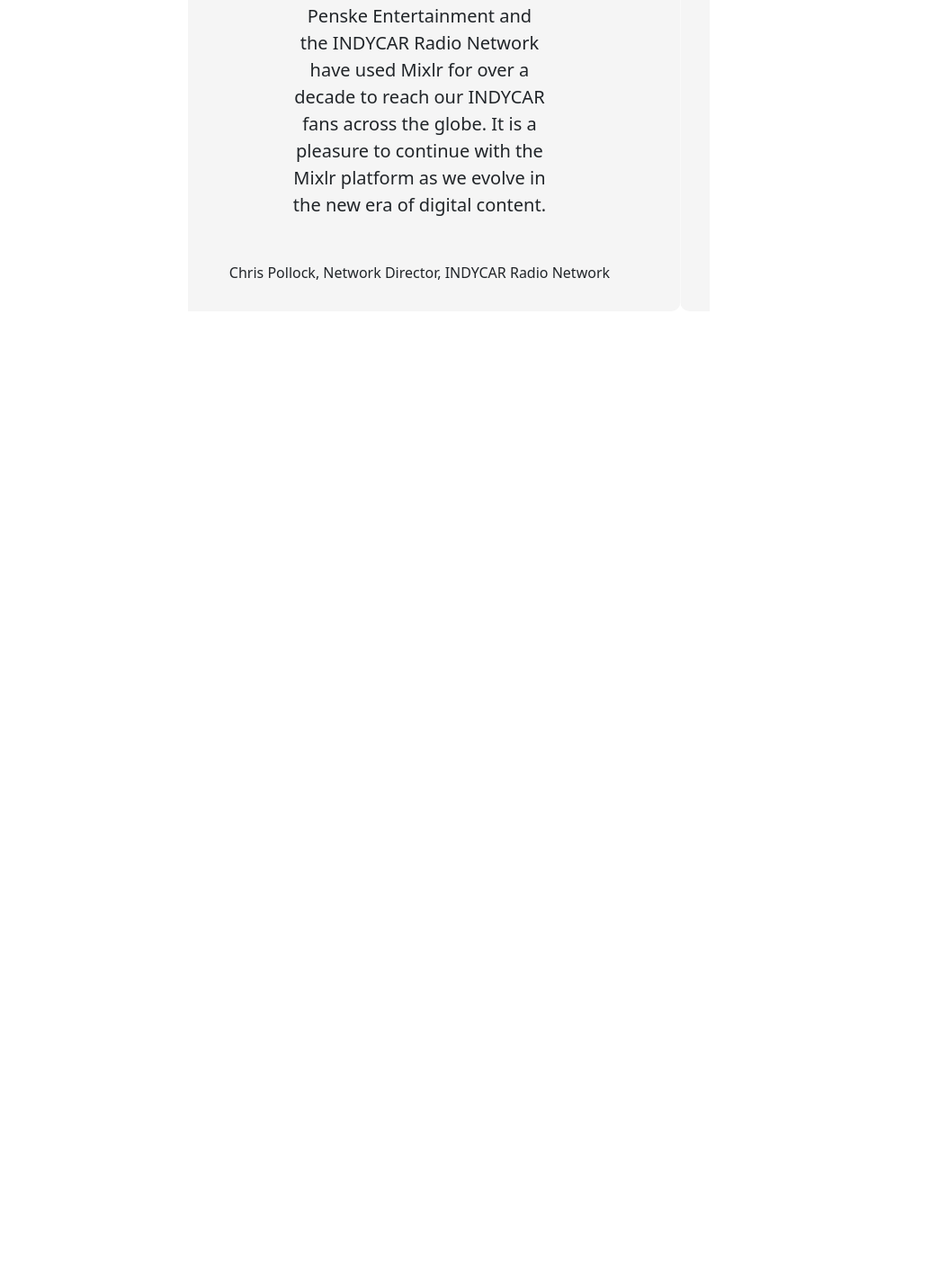
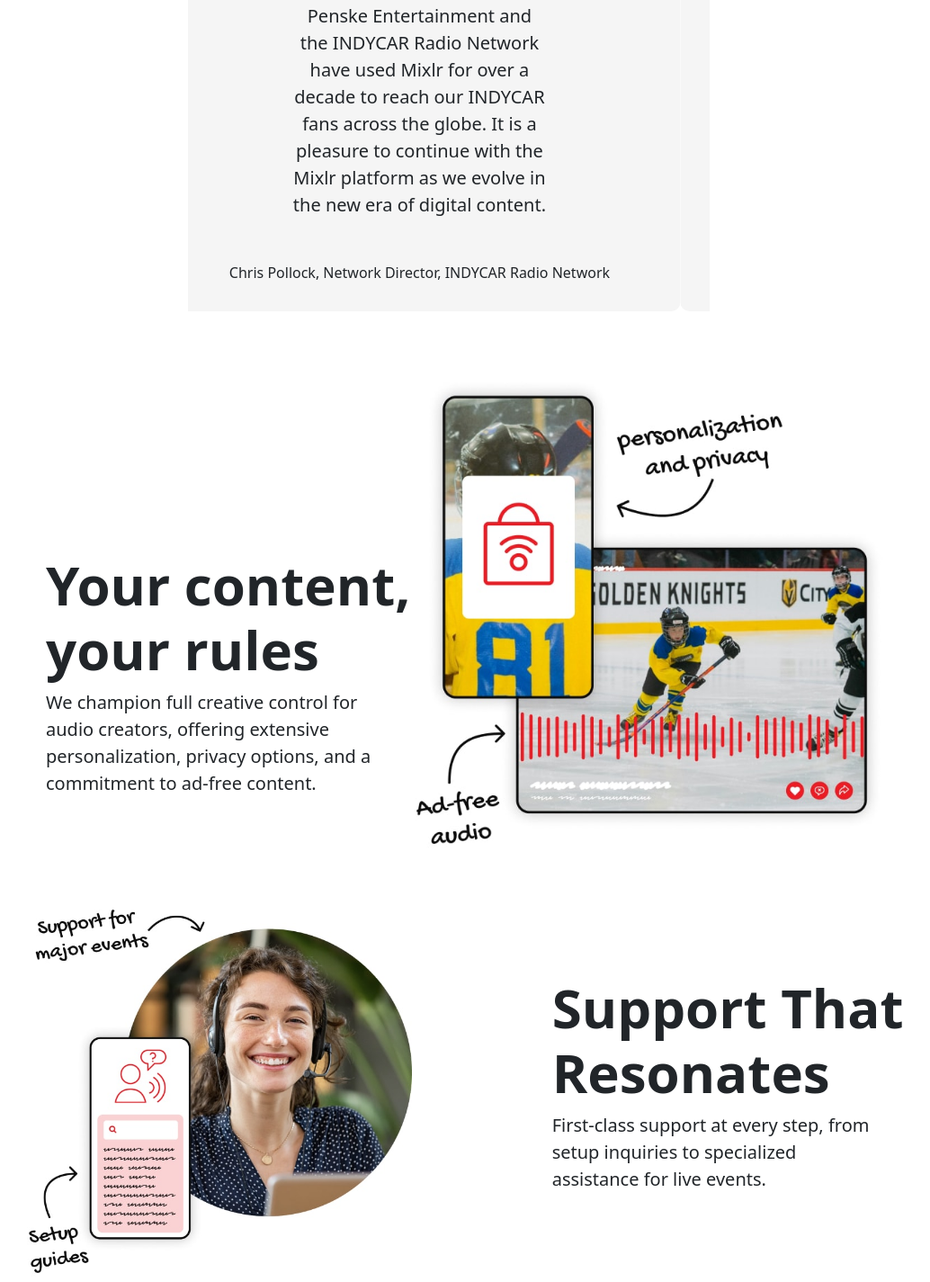
Before and after one commit to zadtechspace/linkUsers, a plain HTML site: page index.html in a window 1280 px wide. Shown: the part 934-2359 px from the top of the page at 90% size, without its empty margins (141-1175 px from the left). Before the commit the page ends 1294 px from the top, so only its background shows below. Drawn offline with nearby package versions, Linux system fonts and the light colour scheme.

Commit message:
chinonso-part

```diff
--- a/index.html
+++ b/index.html
@@ -108,6 +108,36 @@
   </div>
 </section>
 
+
+
+<!--  section chinonso ......................  -->
+<section class="chinonso">
+  <div class="nonso01">
+
+    <div class="fir01">
+      <h1 class="nonh1">Your content, <br> your rules</h1>
+      <p class="nonp">We champion full creative control for <br> audio creators, offering extensive <br> personalization, privacy options, and a <br> commitment to ad-free content.
+
+      </p>
+    </div>
+    <img class="nonimg" src="./img/mixir/feature-ad-free-704-8d6261a96afa7f8af2c9894baed12ce417b2fb40246c85f5fe4e35324e098264.jpg" alt="">
+  </div>
+
+  <div class="nonso02">
+
+    <img class="nonsimg" src="./img/mixir/feature-support-704-d64a00cd465ddebc032e6db3105aa4b4fbb9f8ffa14cf6ff04f4c397b946bc64.jpg" alt="">
+
+    <div class="firs01">
+      <h1 class="nonsh1">Support That <br> Resonates</h1>
+      <p class="nonsp">First-class support at every step, from <br> setup inquiries to specialized <br> assistance for live events.</p>
+    </div>
+
+  </div>
+
+</section>
+<!-- End of  section chinonso ......................  -->
+
+
 <script src="mixir.js"></script>
 
 <!-- <script src="bootstrap-5.3.2-dist/js/bootstrap.bundle.js"></script> -->
--- a/mixir.css
+++ b/mixir.css
@@ -150,3 +150,71 @@ blockquote{
     border-radius: 10px;
     height: 60vh;
 }
+
+
+/* section chinonso ...................... */
+
+.nonso01{
+    display: flex;
+    margin-left: 15%;
+    margin-top: 4%;
+}
+
+.nonh1{
+    font-size: 60px;
+    font-weight: bolder;
+    font-family: system-ui, -apple-system, BlinkMacSystemFont, 'Segoe UI', Roboto, Oxygen, Ubuntu, Cantarell, 'Open Sans', 'Helvetica Neue', sans-serif;
+    margin-top: 50%;
+
+}
+
+.nonp{
+    font-size: 20px;
+    /* font-weight: bolder; */
+    font-family: system-ui, -apple-system, BlinkMacSystemFont, 'Segoe UI', Roboto, Oxygen, Ubuntu, Cantarell, 'Open Sans', 'Helvetica Neue', sans-serif;
+
+}
+
+.nonimg{
+    width: 50%;
+
+}
+
+    /* *{
+        border: 2px solid black;
+    } */
+.nonso02{
+    display: flex;
+    margin-left: 24%;
+    margin-top: 4%;
+}
+
+.nonsh1{
+    font-size: 60px;
+    font-weight: bolder;
+    font-family: system-ui, -apple-system, BlinkMacSystemFont, 'Segoe UI', Roboto, Oxygen, Ubuntu, Cantarell, 'Open Sans', 'Helvetica Neue', sans-serif;
+    /* margin-top: 50%; */
+    /* margin-left: 5%; */
+
+}
+
+.firs01{
+    margin-left: 16%;
+    margin-top: 9%;
+}
+
+.nonsp{
+    font-size: 20px;
+    /* font-weight: bolder; */
+    font-family: system-ui, -apple-system, BlinkMacSystemFont, 'Segoe UI', Roboto, Oxygen, Ubuntu, Cantarell, 'Open Sans', 'Helvetica Neue', sans-serif;
+
+}
+
+.nonsimg{
+    width: 45%;
+    margin-left: -15%;
+
+}
+
+
+/* end of  section chinonso ...................... */
```
